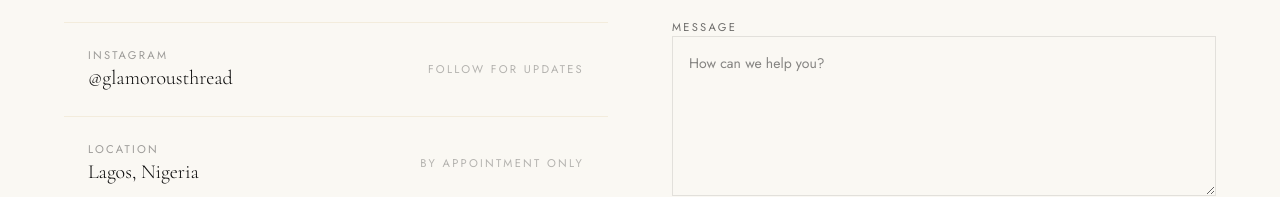
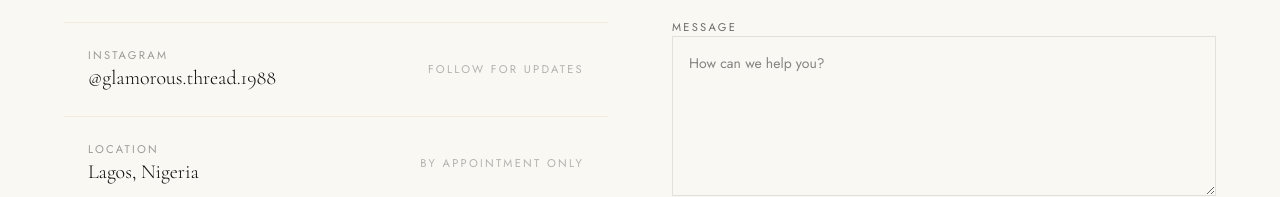
Before and after one commit to bigswiftttt/glamorous-thread, a Next.js app: page /contact in a window 1280 px wide. Shown: the part 747-944 px from the top of the page. Built offline with nearby package versions, Linux system fonts and the light colour scheme.

Commit message:
chore: add favicon

```diff
--- a/src/app/contact/page.tsx
+++ b/src/app/contact/page.tsx
@@ -84,8 +84,8 @@ export default function ContactPage() {
                   },
                   {
                     label: 'Instagram',
-                    value: '@glamorousthread',
-                    href: 'https://instagram.com/glamorousthread',
+                    value: '@glamorous.thread.1988',
+                    href: 'https://www.instagram.com/glamorous.thread.1988?igsh=cGlnZHBwazB3bXps',
                     note: 'Follow for updates',
                   },
                   {
--- a/src/components/layout/Footer.tsx
+++ b/src/components/layout/Footer.tsx
@@ -55,7 +55,7 @@ export default function Footer() {
                             {/* Social links */}
                             <div className="flex items-center gap-6">
                                 <a
-                                    href="https://instagram.com/glamorousthread"
+                                    href="https://www.instagram.com/glamorous.thread.1988?igsh=cGlnZHBwazB3bXps"
                                     target="_blank"
                                     rel="noopener noreferrer"
                                     className="text-label"
@@ -73,7 +73,7 @@ export default function Footer() {
                                     WhatsApp
                                 </a>
                                 <a
-                                    href="mailto:hello@glamorousthread.com"
+                                    href="mailto:consultglamorousthread@gmail.com"
                                     className="text-label"
                                     style={{ color: 'rgba(250,248,243,0.4)' }}
                                 >
```
